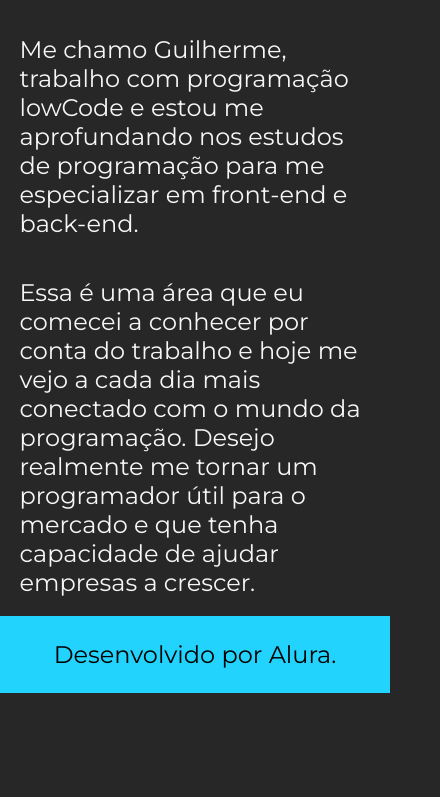
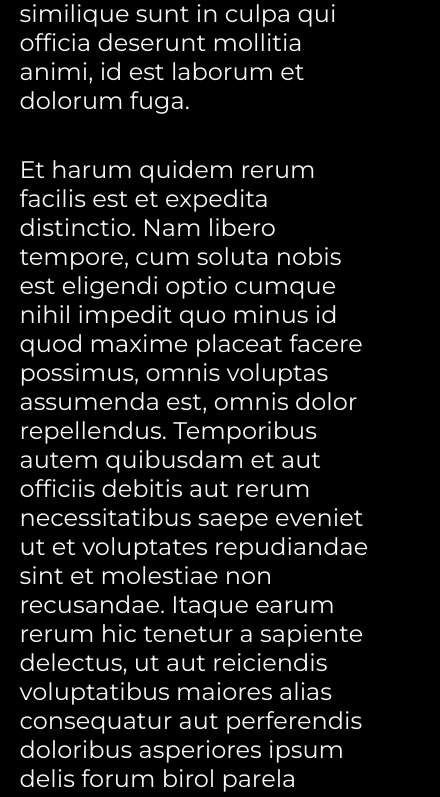
Before and after one commit to guito98/portifolio_Guilherme, a plain HTML site: page about.html in a window 390 px wide. Shown: the part 752-1549 px from the top of the page, 440 px wide, since content can reach past the window. Before the commit the page ends 1445 px from the top, so only its background shows below. Drawn offline with nearby package versions, Linux system fonts and the light colour scheme.

Commit message:
Add files via upload

```diff
--- a/about.html
+++ b/about.html
@@ -21,12 +21,20 @@
     <main class="apresentacao">
         <section class="apresentacao__conteudo">
             <h1 class="apresentacao__conteudo__titulo">Sobre mim</h1>
-            <p class="apresentacao__conteudo__texto">Me chamo Guilherme, trabalho com programação lowCode e estou me aprofundando nos estudos de programação para me especializar em front-end e back-end.
+            <p class="apresentacao__conteudo__texto">At vero eos et accusamus et iusto odio dignissimos ducimus qui blanditiis praesentium voluptatum deleniti
+                atque corrupti quos dolores et quas molestias excepturi sint occaecati cupiditate non provident,
+                similique sunt in culpa qui officia deserunt mollitia animi, id est laborum et dolorum fuga.
             </p>
-            <p class="apresentacao__conteudo__texto">Essa é uma área que eu comecei a conhecer por conta do trabalho e hoje me vejo a cada dia mais conectado com o mundo da programação. Desejo realmente me tornar um programador útil para o mercado e que tenha capacidade de ajudar empresas a crescer.
-            </p>
+            <p class="apresentacao__conteudo__texto">
+                Et harum quidem rerum facilis est et expedita distinctio. Nam libero tempore, cum soluta nobis est
+                eligendi optio cumque nihil impedit quo minus id quod maxime placeat facere possimus, omnis voluptas
+                assumenda est, omnis dolor repellendus. Temporibus autem quibusdam et aut officiis debitis aut rerum
+                necessitatibus saepe eveniet ut et voluptates repudiandae sint et molestiae non recusandae. Itaque earum
+                rerum hic tenetur a sapiente delectus, ut aut reiciendis voluptatibus maiores alias consequatur aut
+                perferendis doloribus asperiores ipsum delis forum birol parela maxime infena. Excepteur sint occaecat
+                cupidatat non.</p>
         </section>
-        <img src="./assets/Imagem.png" class="imagem" alt="Foto do Programador">
+        <img class="apresentacao__imagem" src="./assets/imagem.png" alt="Foto da Joana Santos programando">
     </main>
 
     <footer class="rodape">
--- a/styles/style.css
+++ b/styles/style.css
@@ -38,6 +38,7 @@ body{
     display: flex;
     align-items: center;
     justify-content: space-between;
+    gap: 82px;
 }
 .apresentacao__conteudo{
     width: 50%;
@@ -54,7 +55,6 @@ body{
     color: var(--cor-terciaria);
 }
 .apresentacao__conteudo__texto{
-    padding: 5%;
     font-size: 1.5rem;
     font-family: var(--fonte-secundaria);
 }
@@ -103,33 +103,17 @@ body{
 }
 
 @media (max-width: 1200px) {
-    body {
-        background-color: var(--cor-hover);
+    .cabecalho{
+         padding: 10%;
     }
-
-    .cabecalho {
+    .cabecalho__menu{
+        justify-content: center;
+    }
+    .apresentacao{
+        flex-direction: column-reverse;
         padding: 5%;
     }
-
-    .cabecalho__menu {
-        justify-content: center;
-    }
-
-    .apresentacao {
-        flex-direction: column-reverse;
-        padding: 5%;
-        justify-content: center
-    }
-
-    .apresentacao__conteudo {
+    .apresentacao__conteudo{
         width: auto;
     }
-
-    .apresentacao__conteudo__titulo {
-        padding: 5%;
-    }
-
-    .apresentacao__conteudo__texto{
-        padding: 0;
-    }
 }
```
Also changed, not shown: index.html (+6 -4 lines).
